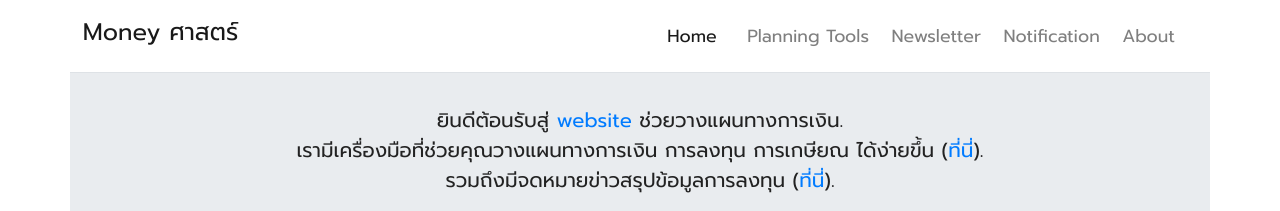
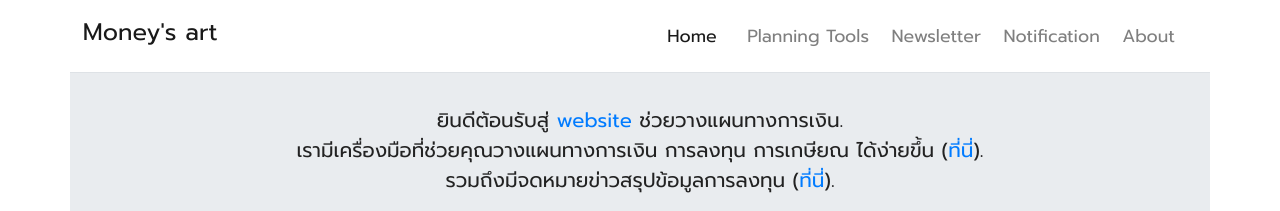
Before and after one commit to moneysart/moneysart.github.io, a Jekyll site: the page built from index.html, in a window 1280 px wide and 900 px high. Shown: the top 211 px of the window. Built offline with Jekyll 4.4.1, drawn with Linux system fonts in a browser that asks for light colours; nearby versions of some CDN libraries; some of the changed text lies outside the part shown.

Commit message:
change names in config

```diff
--- a/_config.yml
+++ b/_config.yml
@@ -1,8 +1,8 @@
-title: Money ศาสตร์
-suffix: Money ศาสตร์
+title: Money's art
+suffix: Money's art
 description: website ช่วยวางแผนการเงิน การลงทุน สินเชื่อ การเกษียณ ด้วยเครื่องมือคำนวณ และสรุปข้อมูลข่าวสารการลงทุน
 
-name: Money ศาสตร์
+name: Moneysart
 url: "https://moneysart.com"
 baseurl: ""
 base_canonical: "https://moneysart.com"
```
